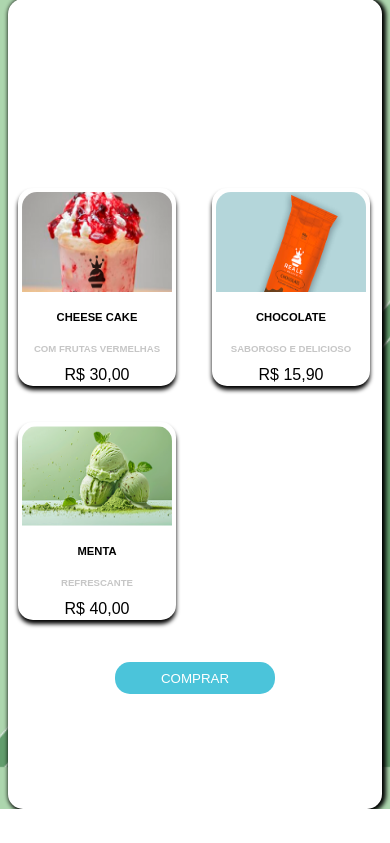
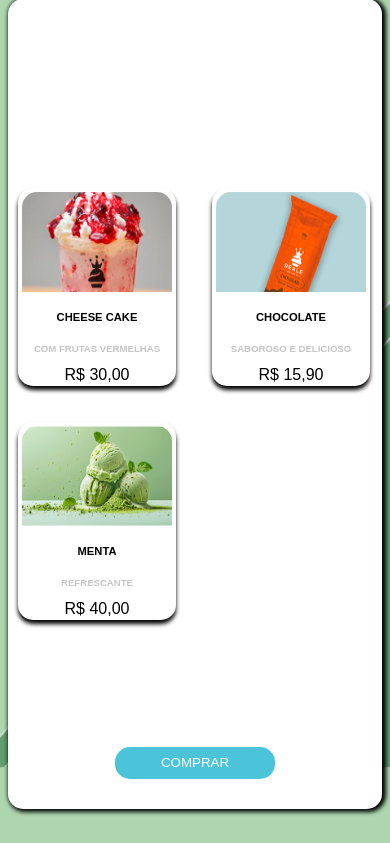
Before and after one commit to Kevinreisdacruz/projetointegrador, a PHP site: page /carrinho.html in a window 390 px wide. Shown: the part 77-920 px from the top of the page. Before the commit the page ends 886 px from the top, so only its background shows below. Run offline with PHP 8.4, Linux system fonts and the light colour scheme.

Commit message:
arrumei o botao do carrinho q nao estava responsivo

```diff
--- a/css/carrinho.css
+++ b/css/carrinho.css
@@ -85,8 +85,6 @@ body {
 
 .botao{
     display: flex;
-    position: absolute;
-    top: 80%;
     padding: 4rem;
 }
 
```
